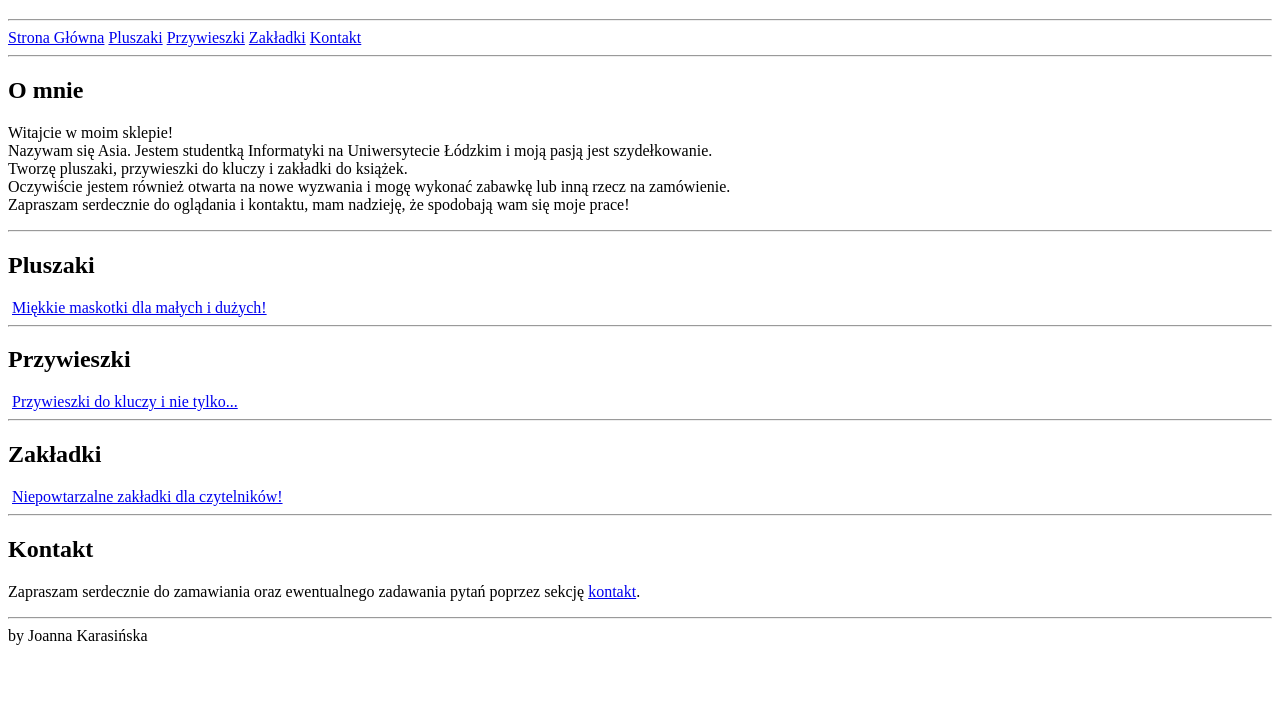
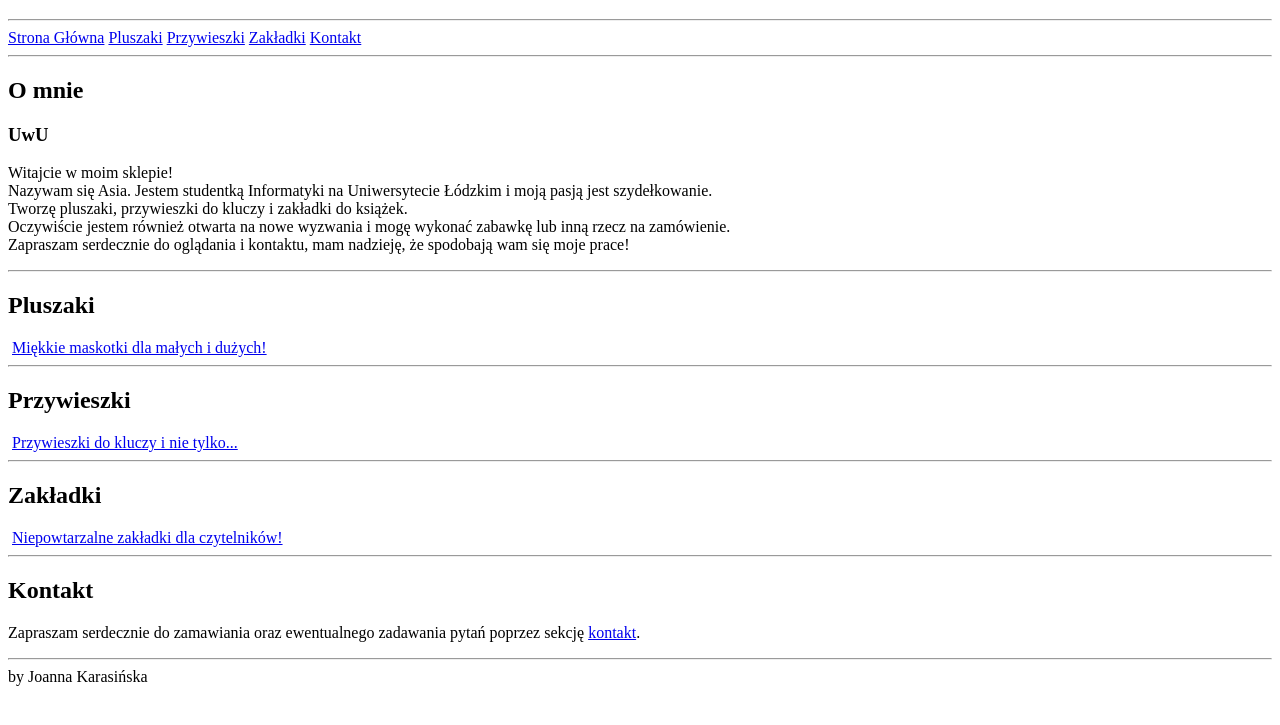
Before and after one commit to asix178/pluszAsie, a plain HTML site: page sklep_szydełko/index.html in a window 1280 px wide. Shown: the part 61-786 px from the top of the page. Drawn offline with Linux system fonts and the light colour scheme.

Commit message:
Dodano UwU

```diff
--- a/sklep_szydełko/index.html
+++ b/sklep_szydełko/index.html
@@ -34,6 +34,7 @@
     <Main>
         <section>
             <h2>O mnie</h2>
+            <h3>UwU</h3>
             <p>Witajcie w moim sklepie! <br>
                 Nazywam się Asia.
                 Jestem studentką Informatyki na Uniwersytecie Łódzkim i moją pasją jest szydełkowanie. <br> Tworzę
```
